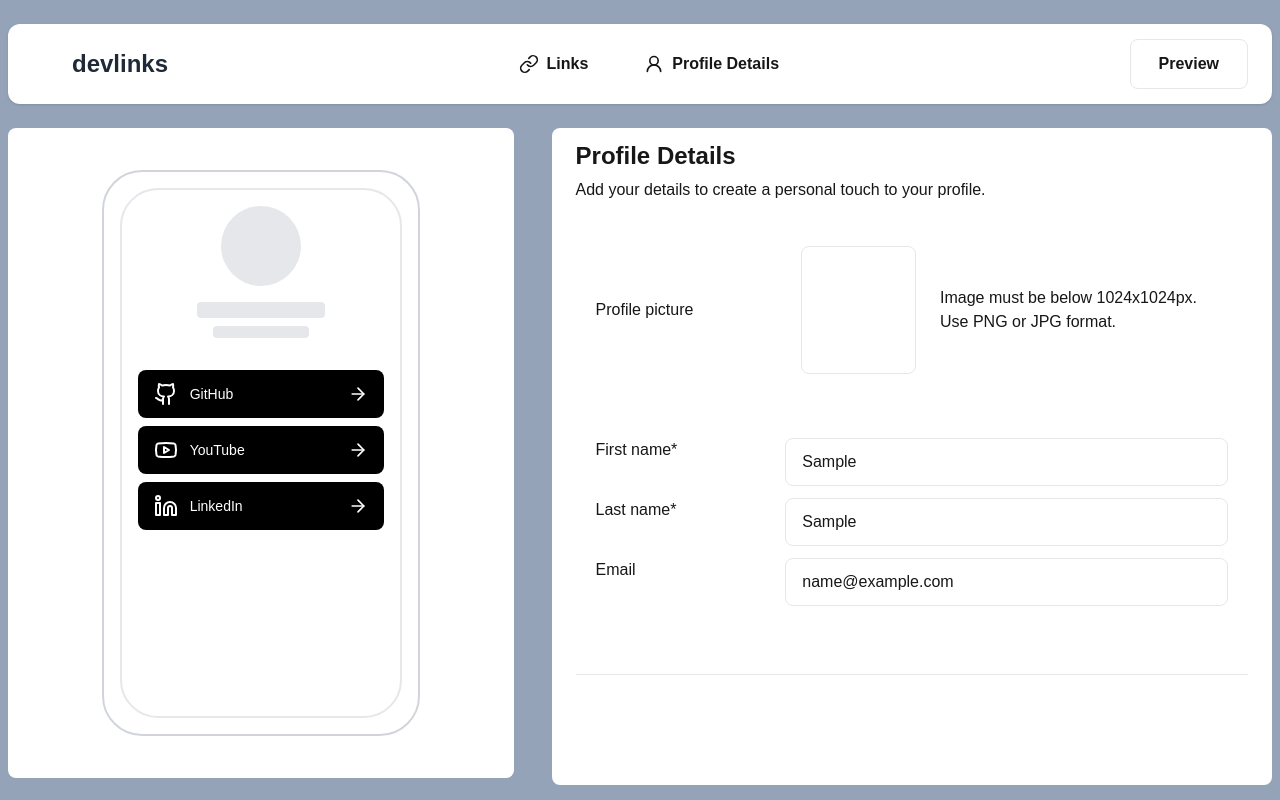
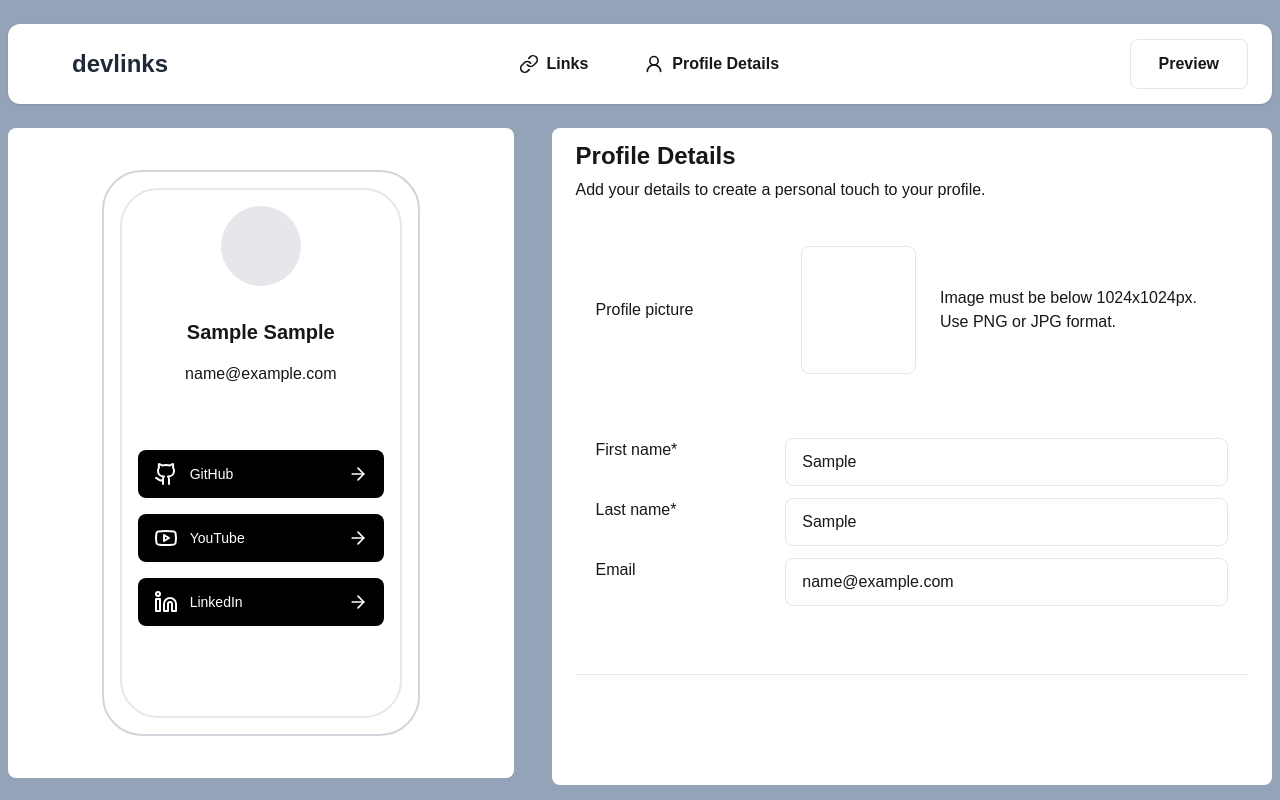
Before and after one commit to amin-ruhul/link-sharing-app, a Next.js app: page /profile in a window 1280 px wide. Both pictures are taken after typing "Sample", "Sample", "name@example.com" into the empty fields and a click on the button "Save". Built offline with nearby package versions, Linux system fonts and the light colour scheme.

Commit message:
feat: update profile data in preview secrion

```diff
--- a/src/app/(manage)/profile/ProfileForm.tsx
+++ b/src/app/(manage)/profile/ProfileForm.tsx
@@ -3,13 +3,15 @@
 import Input from "@/components/ui/Input";
 import Button from "@/components/ui/Button";
 import Image from "next/image";
-import { ChangeEvent } from "react";
+import { ChangeEvent, useEffect } from "react";
 
 import { useState } from "react";
 import { useForm, type SubmitHandler } from "react-hook-form";
 import { zodResolver } from "@hookform/resolvers/zod";
 import { ProfileSchema } from "@/lib/schema";
 import { z } from "zod";
+
+import { useProfileInfo } from "@/store/useProfileInfo";
 
 interface ProfileImage {
   image: File | null;
@@ -26,13 +28,24 @@ function ProfileForm() {
     error: null,
   });
 
+  const updateProfileData = useProfileInfo((state) => state.updateProfileData);
+
   const {
     register,
     handleSubmit,
+    watch,
     formState: { errors },
   } = useForm<FormData>({
     resolver: zodResolver(ProfileSchema),
   });
+
+  useEffect(() => {
+    const subscription = watch((value) => {
+      updateProfileData(value as FormData);
+    });
+
+    return () => subscription.unsubscribe();
+  }, []);
 
   function handleImageUpload(event: ChangeEvent<HTMLInputElement>) {
     const image = event.target.files?.[0];
--- a/src/components/PreviewPhone.tsx
+++ b/src/components/PreviewPhone.tsx
@@ -1,6 +1,9 @@
+"use client";
+
 import React from "react";
 import { platformIcons } from "@/constants/platform-links";
 import PreviewLink from "./PreviewLink";
+import { useProfileInfo } from "@/store/useProfileInfo";
 
 type Link = {
   id: string;
@@ -9,16 +12,30 @@ type Link = {
 };
 
 function PreviewPhone({ links }: { links: Link[] }) {
+  const profileData = useProfileInfo((state) => state.profileData);
+
   return (
     <div className="lg:w-[65%] border-2 border-gray-300 rounded-[40px] p-4  aspect-[9/16]  bg-white">
       <div className="w-full h-full border-2 rounded-[38px] relative p-4">
-        <div className="flex flex-col items-center mb-8">
+        <div className="flex flex-col items-center mb-16 space-y-4">
           <div className="w-20 h-20 bg-gray-200 rounded-full mb-4"></div>
-          <div className="w-32 h-4 bg-gray-200 rounded mb-2"></div>
-          <div className="w-24 h-3 bg-gray-200 rounded"></div>
+
+          {profileData.firstName ? (
+            <div className="text-xl font-semibold break-all">
+              {profileData.firstName} {profileData.lastName}
+            </div>
+          ) : (
+            <div className="w-32 h-4 bg-gray-200 rounded"></div>
+          )}
+
+          {profileData.email ? (
+            <div className="text-md break-all">{profileData.email}</div>
+          ) : (
+            <div className="w-32 h-4 bg-gray-200 rounded"></div>
+          )}
         </div>
 
-        <div className="space-y-2">
+        <div className="space-y-4">
           {links.map((link, idx) => {
             return (
               <PreviewLink key={idx} url={link.url} platform={link.platform} />
```
